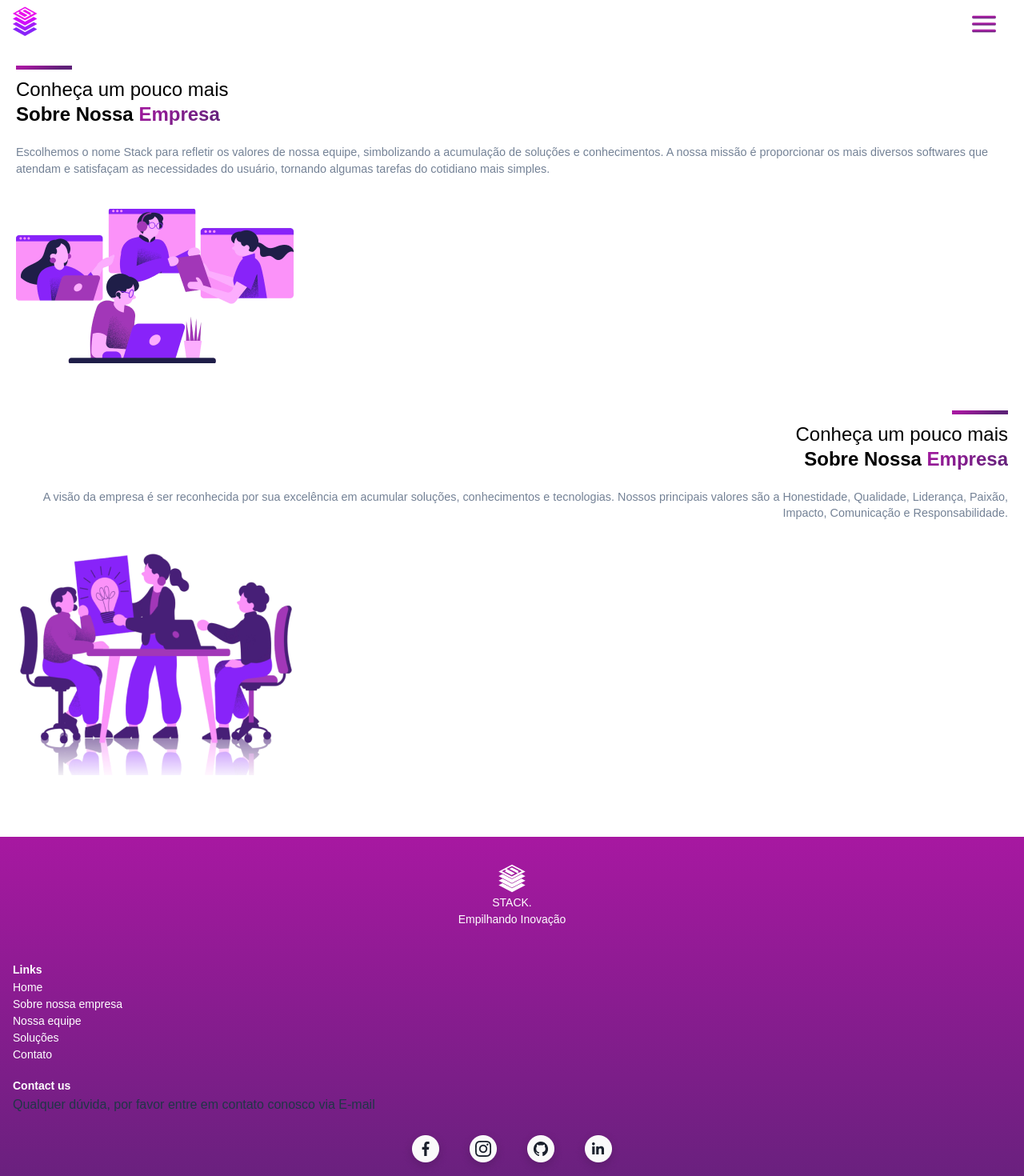
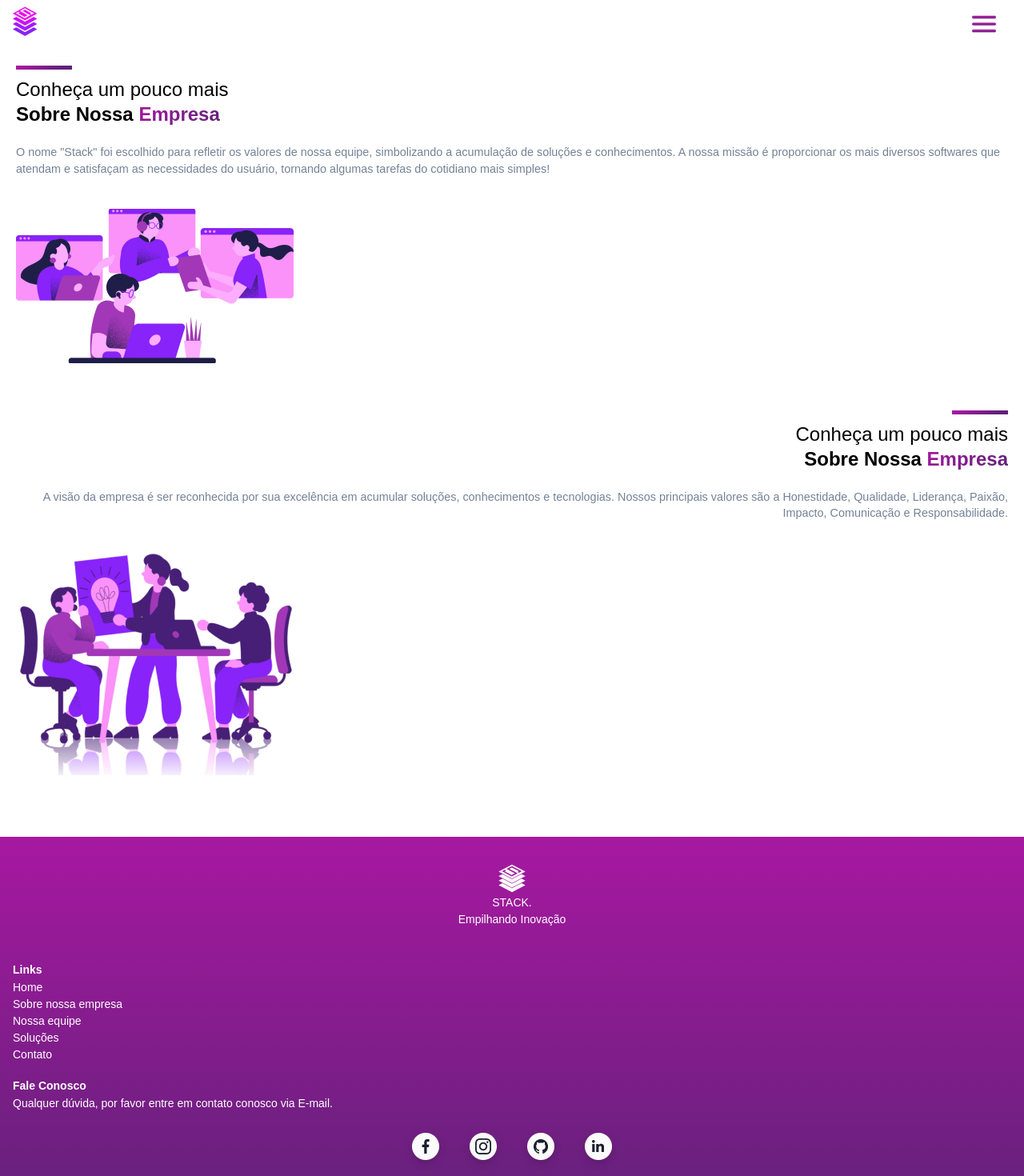
Before and after one commit to Tevezx/stacksite, a React (Vite) app: page /empresa in a window 1280 px wide. Shown: the top 1470 px of the page at 80% size. Built offline with nearby package versions, Linux system fonts and the light colour scheme; the HTML template or start-up script is replaced by a standard one.

Commit message:
Criação de ambiente Equipe

```diff
--- a/Components/Contato/Contato.jsx
+++ b/Components/Contato/Contato.jsx
@@ -9,7 +9,6 @@ import email from '../../src/assets/mail_contact.png';
 export default function Contato() {
     return (
         <section className="Contato-container">
-
             <div className='estrela_contact'>
                 <img src={estrela_contact} alt="estrela"/>
             </div>
--- a/Components/Empresa/Empresa.jsx
+++ b/Components/Empresa/Empresa.jsx
@@ -17,10 +17,10 @@ export default function Empresa() {
                         <span className="empresa-gradient"> Empresa</span>
                     </h1>
                     <p>
-                        Escolhemos o nome Stack para refletir os valores de nossa equipe,
+                        O nome "Stack" foi escolhido para refletir os valores de nossa equipe,
                         simbolizando a acumulação de soluções e conhecimentos. A nossa missão é
                         proporcionar os mais diversos softwares que atendam e satisfaçam as necessidades
-                        do usuário, tornando algumas tarefas do cotidiano mais simples.
+                        do usuário, tornando algumas tarefas do cotidiano mais simples!
                     </p>
                 </div>
                 <div className="image-content">
--- /dev/null
+++ b/Components/Equipe/Equipe.jsx
@@ -0,0 +1,7 @@
+export default function Equipe(){
+    return(
+        <div>
+
+        </div>
+    )
+}
--- a/Components/Footer/Footer.jsx
+++ b/Components/Footer/Footer.jsx
@@ -4,6 +4,7 @@ import linkedln from '../../src/assets/linkedin.png';
 import instagram from '../../src/assets/instagram.png';
 import facebook from '../../src/assets/facebook.png';
 import github from '../../src/assets/github.png';
+import { Link } from 'react-router-dom';
 
 export default function Footer(){
     return(
@@ -17,17 +18,17 @@ export default function Footer(){
                 <div className="nav-bar">
                     <span className="titulo_link">Links</span>
                     <ul className="lista">
-                        <li><a href="#">Home</a></li>
-                        <li><a href="#">Sobre nossa empresa</a></li>
-                        <li><a href="#">Nossa equipe</a></li>
-                        <li><a href="#">Soluções</a></li>
-                        <li><a href="#">Contato</a></li>
+                        <li><Link to="/stacksite">Home</Link></li>
+                        <li><Link to="/empresa">Sobre nossa empresa</Link></li>
+                        <li><Link href="#equipe">Nossa equipe</Link></li>
+                        <li><Link href="#">Soluções</Link></li>
+                        <li><Link to="/contato">Contato</Link></li>
                     </ul>
                 </div>
                 <div className="footer-contact">
-                    <span className="contact">Contact us</span>
+                    <span className="contact">Fale Conosco</span>
                     <p className='duvida'>
-                        Qualquer dúvida, por favor entre em contato conosco via E-mail
+                        Qualquer dúvida, por favor entre em contato conosco via E-mail.
                     </p>
                 </div>
                 <div className="footer-social">
--- a/Components/Header/Header.jsx
+++ b/Components/Header/Header.jsx
@@ -15,7 +15,7 @@ export default function Header() {
         <header>
             <nav className='navbar'>
                 <div className="logo-container">
-                    <img className='logo' src={logotipo} alt='Logo' />
+                    <Link to="/stacksite"><img className='logo' src={logotipo} alt='Logo' /></Link>
                 </div>
                 <div className="menu-toggle-container">
                     <button className='menu-toggle' onClick={toggleMenu}>
@@ -26,7 +26,7 @@ export default function Header() {
                     <div className='menu'>
                         <Link to="/stacksite" onClick={toggleMenu}>Home</Link>
                         <Link to="/empresa" onClick={toggleMenu}>Sobre Nossa Empresa</Link>
-                        <Link to="/nossa-equipe" onClick={toggleMenu}>Nossa Equipe</Link>
+                        <Link to="/equipe" onClick={toggleMenu}>Nossa Equipe</Link>
                         <Link to="/solucoes" onClick={toggleMenu}>Soluções</Link>
                         <Link to="/contato" onClick={toggleMenu}>Contato</Link>
                     </div>
--- a/Components/Home/Home.jsx
+++ b/Components/Home/Home.jsx
@@ -13,9 +13,8 @@ export default function Home() {
             </div>
             <div className='logo_home'>
                 <img src={logo_home} alt='home'/>
-                <p className='descricao_logo'>Lorem Ipsumis simply dummy text of the printing and typesetting industry.</p>
-                <Link to="/empresa">Saiba Mais ➜</Link>
             </div>
+            <Link className='saibamais' to="/empresa">Saiba Mais ➜</Link>
             <div className='estrela2'>
                 <img src={estrela_pequena} alt='estrela2'/>
             </div>
--- a/Style/Contato/Contato.css
+++ b/Style/Contato/Contato.css
@@ -5,7 +5,8 @@
 }
 
 .Contato-container {
-    min-height: 100vh;
+    width: 100vw;
+    height: 100vh;
     display: flex;
     flex-direction: column;
     align-items: center;
@@ -14,6 +15,7 @@
     padding: 20px;
     box-sizing: border-box;
     position: relative;
+    overflow: hidden;
 }
 
 .button {
--- a/Style/Footer/Footer.css
+++ b/Style/Footer/Footer.css
@@ -1,6 +1,7 @@
 :root {
     --main-color: #FFF;
     --roxo: #A718A1;
+    --rosa: #4B0082;
     --linha: #978383;
 }
 
@@ -18,6 +19,10 @@ footer {
     margin-top: auto;
 }
 
+.duvida{
+    color: var(--main-color);
+    font-size: 14px;
+}
 
 .frame1 {
     display: flex;
@@ -61,6 +66,7 @@ footer {
 }
 
 .lista a:hover {
+    color: var(--rosa);
     transform: scale(1.1);
 }
 
--- a/Style/Home/Home.css
+++ b/Style/Home/Home.css
@@ -5,13 +5,17 @@
 }
 
 .home-container {
+    width: 100vw;
+    height: 100vh;
     display: flex;
     flex-direction: column;
     align-items: center;
     justify-content: center;
     background-color: var(--maincolor);
     position: relative;
+    overflow: hidden;
 }
+
 
 .logo_home {
     text-align: center;
@@ -19,21 +23,13 @@
 }
 
 .logo_home img {
-    margin-top: 210px;
+    margin-top: 180px;
     width: 15.625rem;
     height: auto;
 }
 
-.descricao_logo {
-    padding-top: 1em;
-    font-size: 15px;
-    text-align: center;
-    color: var(--descricao);
-    max-width: 17.5rem;
-}
-
-.logo_home a {
-    margin-top: 10px;
+.saibamais {
+    margin-bottom: 3em;
     text-decoration: none;
     color: var(--link);
     font-weight: bold;
--- a/src/App.jsx
+++ b/src/App.jsx
@@ -4,6 +4,7 @@ import Footer from '../Components/Footer/Footer';
 import Home from '../Components/Home/Home';
 import Empresa from '../Components/Empresa/Empresa';
 import Contato from '../Components/Contato/Contato';
+import Equipe from '../Components/Equipe/Equipe';
 
 function App() {
   return (
@@ -13,6 +14,7 @@ function App() {
         <Route path="/stacksite" element={<Home />} />
         <Route path="/empresa" element={<Empresa />} />
         <Route path="/contato" element={<Contato />} />
+        <Route path="/equipe" element={<Equipe />} />
       </Routes>
       <Footer />
     </Router>
```
Also changed, not shown: Style/Equipe/Equipe.css (added).
